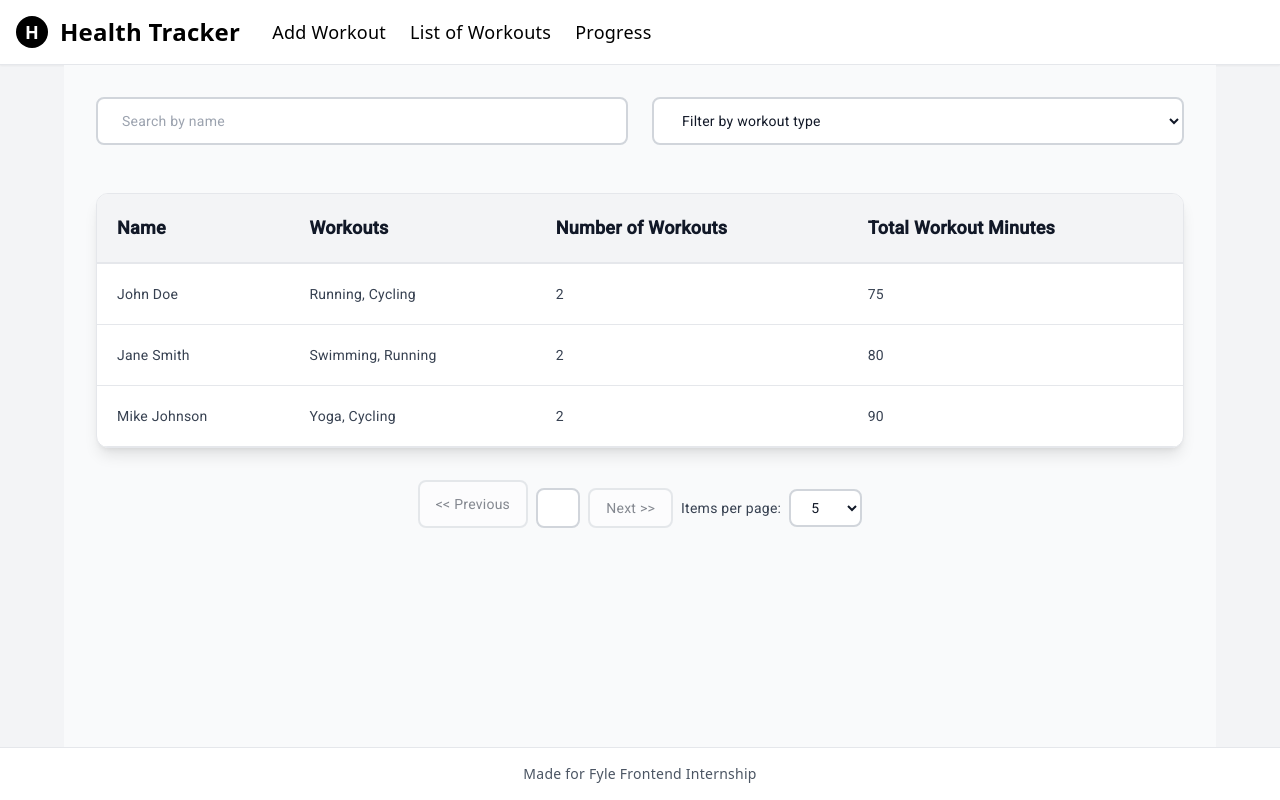
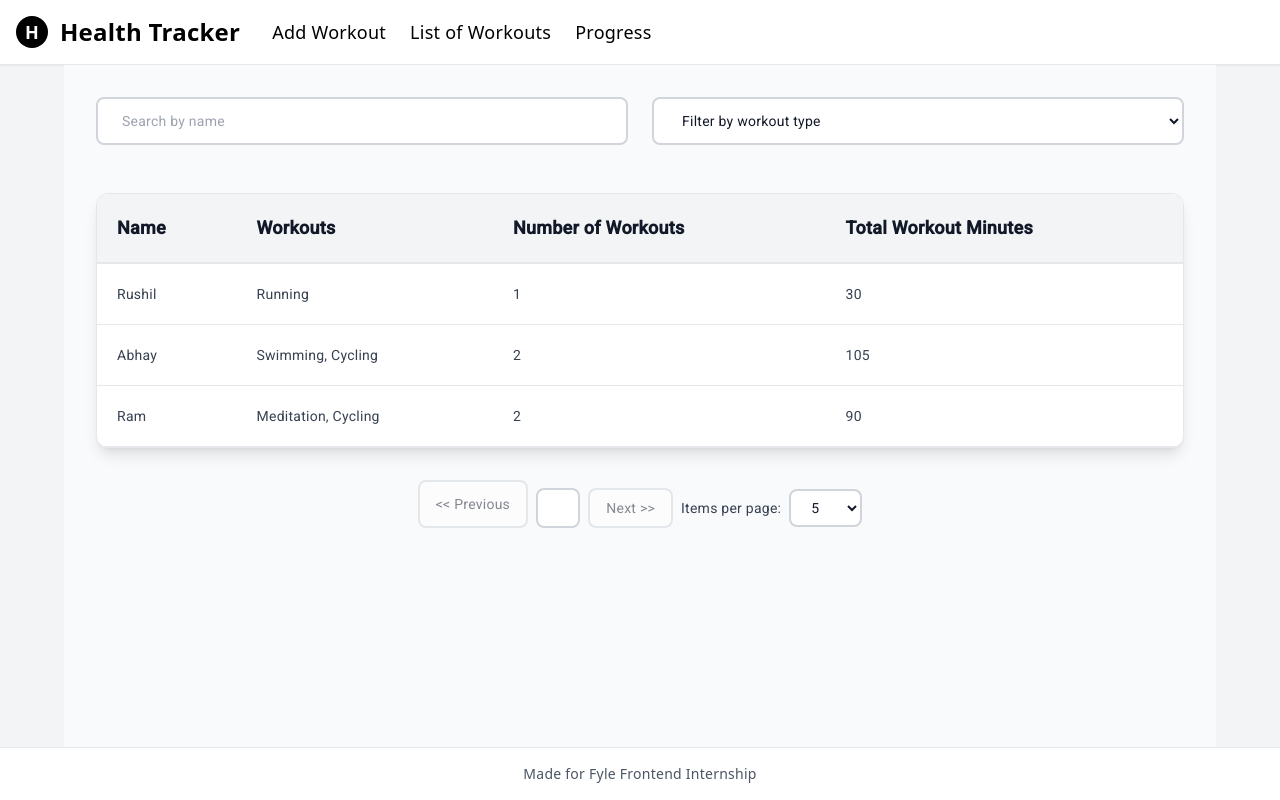
Before and after one commit to Avinashparasa/Flye_Frontend, an Angular app: page /workout-list in a window 1280 px wide. Built offline with nearby package versions, Linux system fonts and the light colour scheme.

Commit message:
last commit

```diff
--- a/src/components/workout-form/workout-form.component.ts
+++ b/src/components/workout-form/workout-form.component.ts
@@ -1,7 +1,6 @@
 import { Component } from '@angular/core';
 import { Router, RouterOutlet } from '@angular/router';
-import { FormsModule, NgForm } from '@angular/forms';
-import { WorkoutListComponent } from '../workout-list/workout-list.component';
+import { FormsModule } from '@angular/forms';
 
 @Component({
   selector: 'app-workout-form',
@@ -9,7 +8,8 @@ import { WorkoutListComponent } from '../workout-list/workout-list.component';
   imports: [RouterOutlet, FormsModule],
   templateUrl: './workout-form.component.html',
   styleUrls: ['./workout-form.component.css']
-})export class WorkoutFormComponent {
+})
+export class WorkoutFormComponent {
   workout = {
     username: '',
     workoutType: 'Cycling',
@@ -20,9 +20,9 @@ import { WorkoutListComponent } from '../workout-list/workout-list.component';
 
   onSubmit(form: any) {
     if (form.valid) {
-      const workouts = JSON.parse(localStorage.getItem('workouts') || '[]');
-      workouts.push(this.workout);
-      localStorage.setItem('workouts', JSON.stringify(workouts));
+      const storedWorkouts = JSON.parse(localStorage.getItem('workouts') || '[]');
+      storedWorkouts.push(this.workout);
+      localStorage.setItem('workouts', JSON.stringify(storedWorkouts));
       this.router.navigate(['/workout-list']);
     }
   }
--- a/src/components/workout-list/workout-list.component.ts
+++ b/src/components/workout-list/workout-list.component.ts
@@ -40,23 +40,23 @@ export class WorkoutListComponent implements OnInit {
   loadInitialUsers() {
     this.users = [
       {
-        name: 'John Doe',
+        name: 'Rushil',
         workouts: [
           { type: 'Running', minutes: 30 },
+
+        ]
+      },
+      {
+        name: 'Abhay',
+        workouts: [
+          { type: 'Swimming', minutes: 60 },
           { type: 'Cycling', minutes: 45 }
         ]
       },
       {
-        name: 'Jane Smith',
+        name: 'Ram',
         workouts: [
-          { type: 'Swimming', minutes: 60 },
-          { type: 'Running', minutes: 20 }
-        ]
-      },
-      {
-        name: 'Mike Johnson',
-        workouts: [
-          { type: 'Yoga', minutes: 50 },
+          { type: 'Meditation', minutes: 50 },
           { type: 'Cycling', minutes: 40 }
         ]
       }
```
Also changed, not shown: 1 other file (tests, documents, lock files or other folders).
